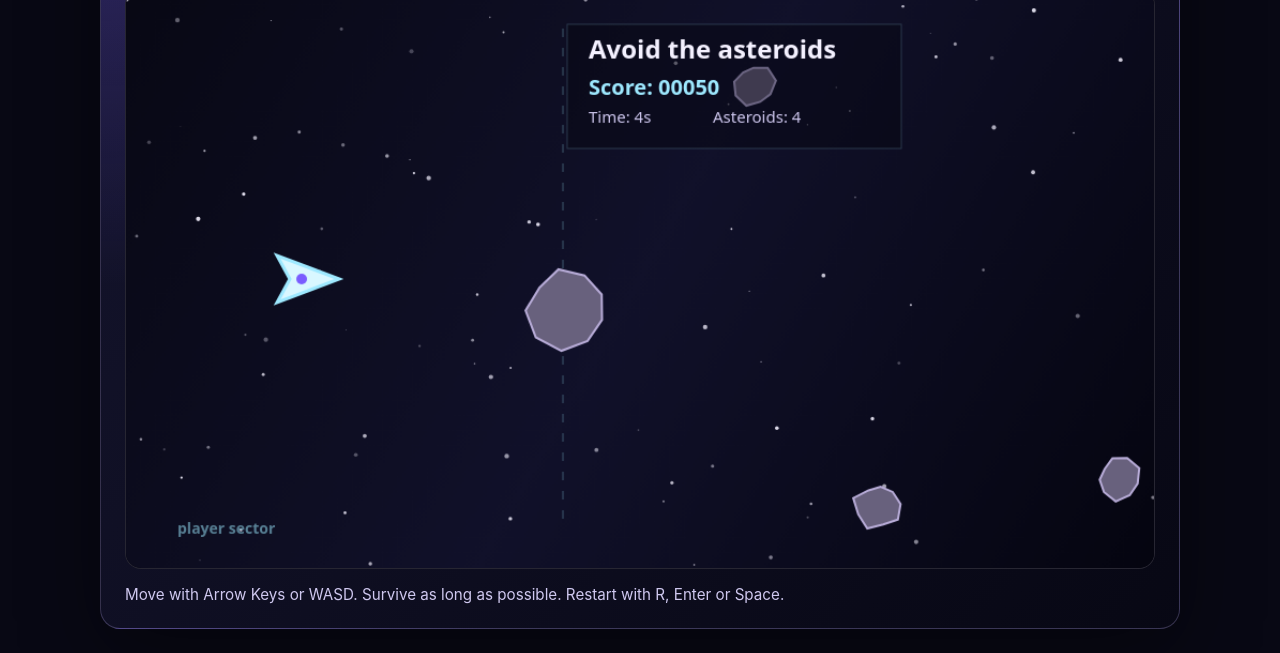
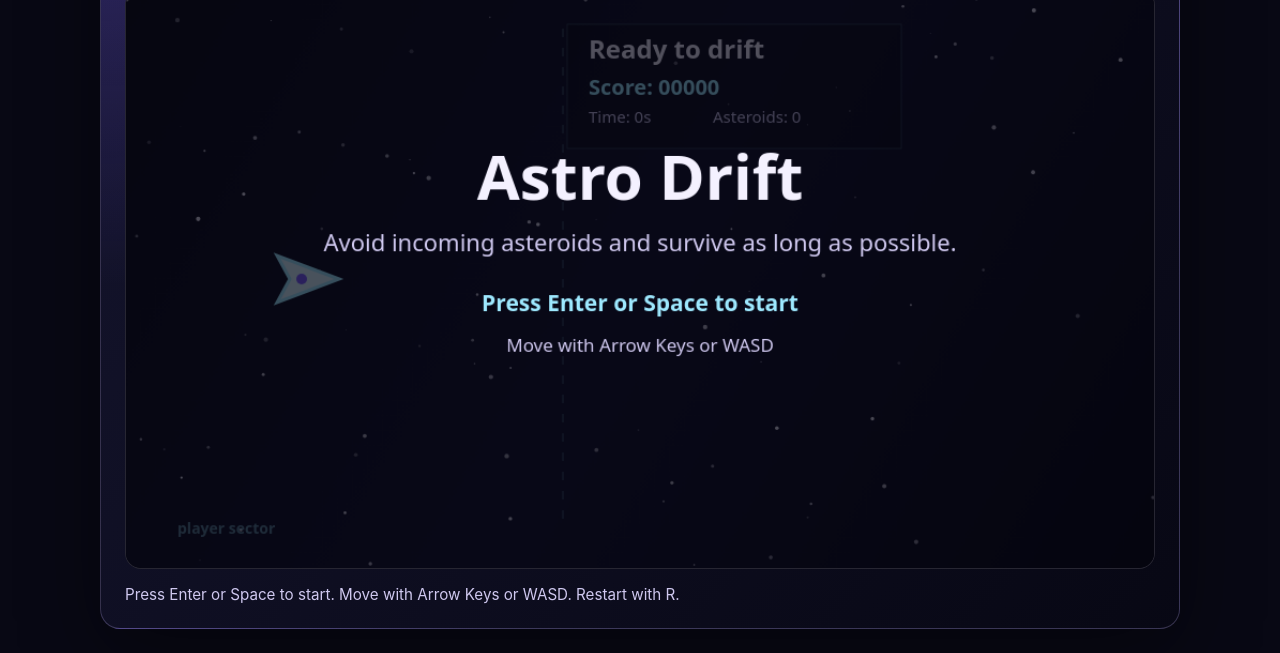
Before and after one commit to janmrow/astro-drift, a website built with Vite: page index.html in a window 1280 px wide. Shown: the part 162-815 px from the top of the page. Built offline with nearby package versions, Linux system fonts and the light colour scheme.

Commit message:
Add idle start state (#19)

```diff
--- a/index.html
+++ b/index.html
@@ -23,7 +23,7 @@
         data-testid="game-canvas"></canvas>
 
       <p class="controls-hint">
-        Move with Arrow Keys or WASD. Survive as long as possible. Restart with R, Enter or Space.
+        Press Enter or Space to start. Move with Arrow Keys or WASD. Restart with R.
       </p>
     </section>
   </main>
--- a/src/game/types.ts
+++ b/src/game/types.ts
@@ -1,4 +1,4 @@
-export type GameStatus = "running" | "gameOver";
+export type GameStatus = "idle" | "running" | "gameOver";
 
 export type Player = {
   x: number;
--- a/src/input/keyboard.ts
+++ b/src/input/keyboard.ts
@@ -1,13 +1,13 @@
 import type { InputState } from "../game/types";
 
-type RestartHandler = () => boolean;
+type GameActionHandler = () => boolean;
 
 export function setupKeyboardControls(
   currentInput: InputState,
-  onRestartRequested: RestartHandler,
+  onGameActionRequested: GameActionHandler,
 ): void {
   window.addEventListener("keydown", (event) => {
-    if (isRestartKey(event.key) && onRestartRequested()) {
+    if (isActionKey(event.key) && onGameActionRequested()) {
       event.preventDefault();
       return;
     }
@@ -55,6 +55,6 @@ function isMovementKey(key: string): boolean {
   );
 }
 
-function isRestartKey(key: string): boolean {
+function isActionKey(key: string): boolean {
   return ["r", "enter", " "].includes(key.toLowerCase());
 }
--- a/src/main.ts
+++ b/src/main.ts
@@ -34,13 +34,13 @@ let player = createInitialPlayer();
 
 const asteroids: Asteroid[] = [];
 
-let gameStatus: GameStatus = "running";
+let gameStatus: GameStatus = "idle";
 let previousFrameTime = performance.now();
 let asteroidSpawnState = createInitialAsteroidSpawnState();
 let score = 0;
 let survivalTime = 0;
 
-setupKeyboardControls(input, restartGameIfGameOver);
+setupKeyboardControls(input, handleGameAction);
 requestAnimationFrame(runGameLoop);
 
 function runGameLoop(currentFrameTime: number): void {
@@ -71,13 +71,23 @@ function runGameLoop(currentFrameTime: number): void {
   requestAnimationFrame(runGameLoop);
 }
 
-function restartGameIfGameOver(): boolean {
-  if (gameStatus !== "gameOver") {
-    return false;
+function handleGameAction(): boolean {
+  if (gameStatus === "idle") {
+    startGame();
+    return true;
   }
 
-  restartGame();
-  return true;
+  if (gameStatus === "gameOver") {
+    restartGame();
+    return true;
+  }
+
+  return false;
+}
+
+function startGame(): void {
+  gameStatus = "running";
+  previousFrameTime = performance.now();
 }
 
 function restartGame(): void {
--- a/src/rendering/canvasRenderer.ts
+++ b/src/rendering/canvasRenderer.ts
@@ -38,6 +38,10 @@ export function renderFrame(
   drawAsteroids(ctx, currentAsteroids);
   drawPlayer(ctx, currentPlayer);
   drawStatusText(ctx, currentStatus, currentAsteroids.length, currentScore, currentSurvivalTime);
+
+  if (currentStatus === "idle") {
+    drawStartOverlay(ctx);
+  }
 
   if (currentStatus === "gameOver") {
     drawGameOverOverlay(ctx, currentScore, currentSurvivalTime);
@@ -141,7 +145,15 @@ function drawStatusText(
 
   ctx.fillStyle = "#f4f1ff";
   ctx.font = "700 24px system-ui, sans-serif";
-  ctx.fillText(currentStatus === "gameOver" ? "Collision detected" : "Avoid the asteroids", 432, 64);
+
+  const statusText =
+    currentStatus === "idle"
+      ? "Ready to drift"
+      : currentStatus === "gameOver"
+        ? "Collision detected"
+        : "Avoid the asteroids";
+
+  ctx.fillText(statusText, 432, 64);
 
   ctx.fillStyle = "#9ee9ff";
   ctx.font = "700 20px system-ui, sans-serif";
@@ -151,6 +163,30 @@ function drawStatusText(
   ctx.font = "400 15px system-ui, sans-serif";
   ctx.fillText(`Time: ${formatTime(currentSurvivalTime)}`, 432, 124);
   ctx.fillText(`Asteroids: ${asteroidCount}`, 548, 124);
+}
+
+function drawStartOverlay(ctx: CanvasRenderingContext2D): void {
+  ctx.fillStyle = "rgba(5, 5, 16, 0.68)";
+  ctx.fillRect(0, 0, GAME_WIDTH, GAME_HEIGHT);
+
+  ctx.fillStyle = "#f4f1ff";
+  ctx.font = "700 58px system-ui, sans-serif";
+  ctx.textAlign = "center";
+  ctx.fillText("Astro Drift", GAME_WIDTH / 2, GAME_HEIGHT / 2 - 74);
+
+  ctx.fillStyle = "#cfc8ef";
+  ctx.font = "400 22px system-ui, sans-serif";
+  ctx.fillText("Avoid incoming asteroids and survive as long as possible.", GAME_WIDTH / 2, GAME_HEIGHT / 2 - 26);
+
+  ctx.fillStyle = "#9ee9ff";
+  ctx.font = "700 21px system-ui, sans-serif";
+  ctx.fillText("Press Enter or Space to start", GAME_WIDTH / 2, GAME_HEIGHT / 2 + 30);
+
+  ctx.fillStyle = "#cfc8ef";
+  ctx.font = "400 17px system-ui, sans-serif";
+  ctx.fillText("Move with Arrow Keys or WASD", GAME_WIDTH / 2, GAME_HEIGHT / 2 + 68);
+
+  ctx.textAlign = "start";
 }
 
 function drawGameOverOverlay(
```
